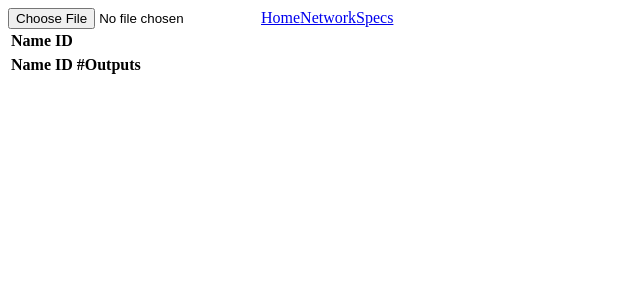
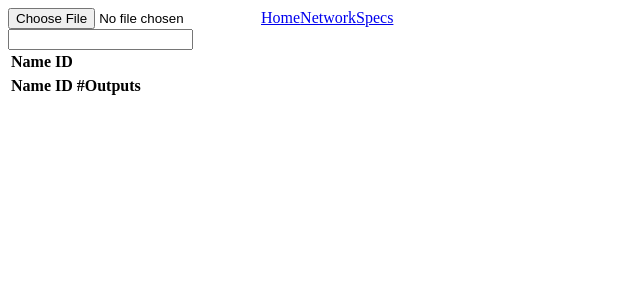
Before and after one commit to bg849619/fibera, a React app: page /#/specs in a window 1280 px wide. Shown: the top 300 px of the page, without its empty margins (0-640 px from the left). Built offline with nearby package versions, Linux system fonts and the light colour scheme; the HTML template or start-up script is replaced by a standard one.

Commit message:
added search bar

```diff
--- a/Components/Spec.jsx
+++ b/Components/Spec.jsx
@@ -1,18 +1,28 @@
 import React, {Component} from 'react';
 
 class Spec extends Component {
+
     constructor(props){
         super(props);
+        this.state = {search: ""};
     }
+
+    handleChange(e){
+        this.setState({
+            search: e.target.value
+        })
+    }
+
     render(){
         return (
             <div>
+                <input type="text" value={this.state.search} onChange={this.handleChange.bind(this)}/>
                 <table>
                     <thead>
                     <tr><th>Name</th><th>ID</th></tr>
                     </thead>
                     <tbody>
-                    {this.props.cableSpec.map(spec => (
+                    {this.props.cableSpec.filter(spec => (spec.name.includes(this.state.search) || (spec.name && spec.name.includes(this.state.search)))).map(spec => (
                     <tr><td>{spec.name}</td><td>{spec.id}</td></tr>))}
                     </tbody>
                 </table>
```
